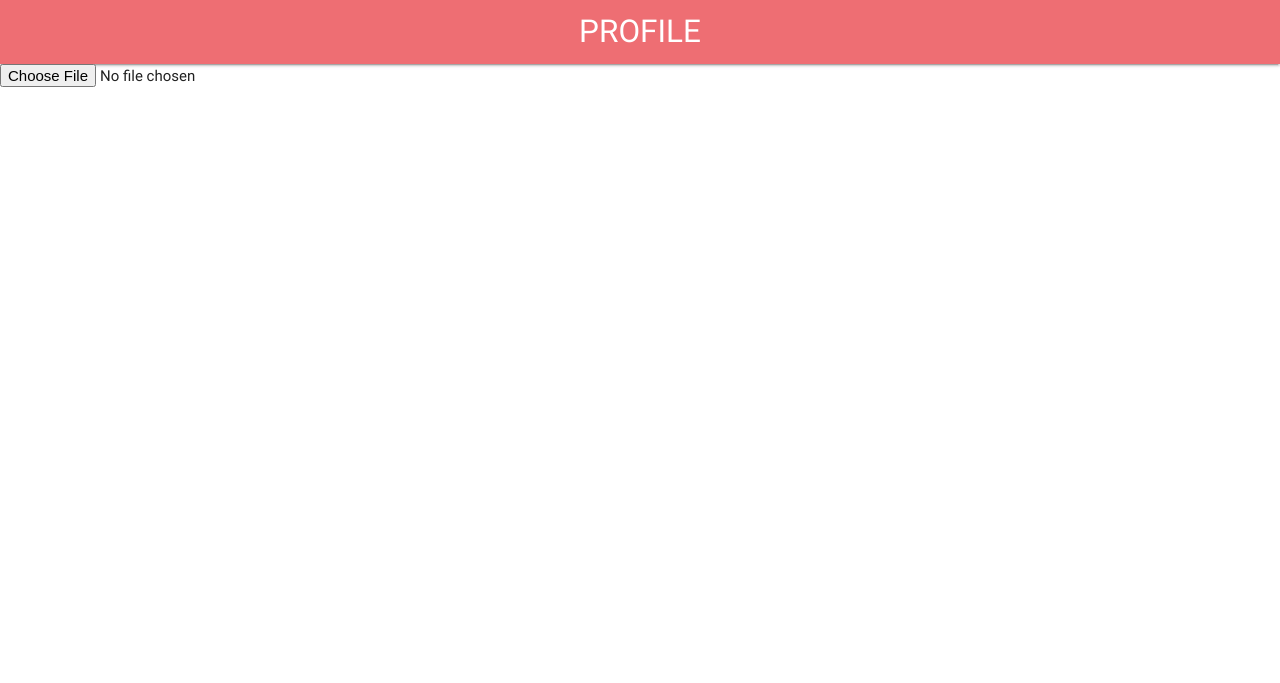
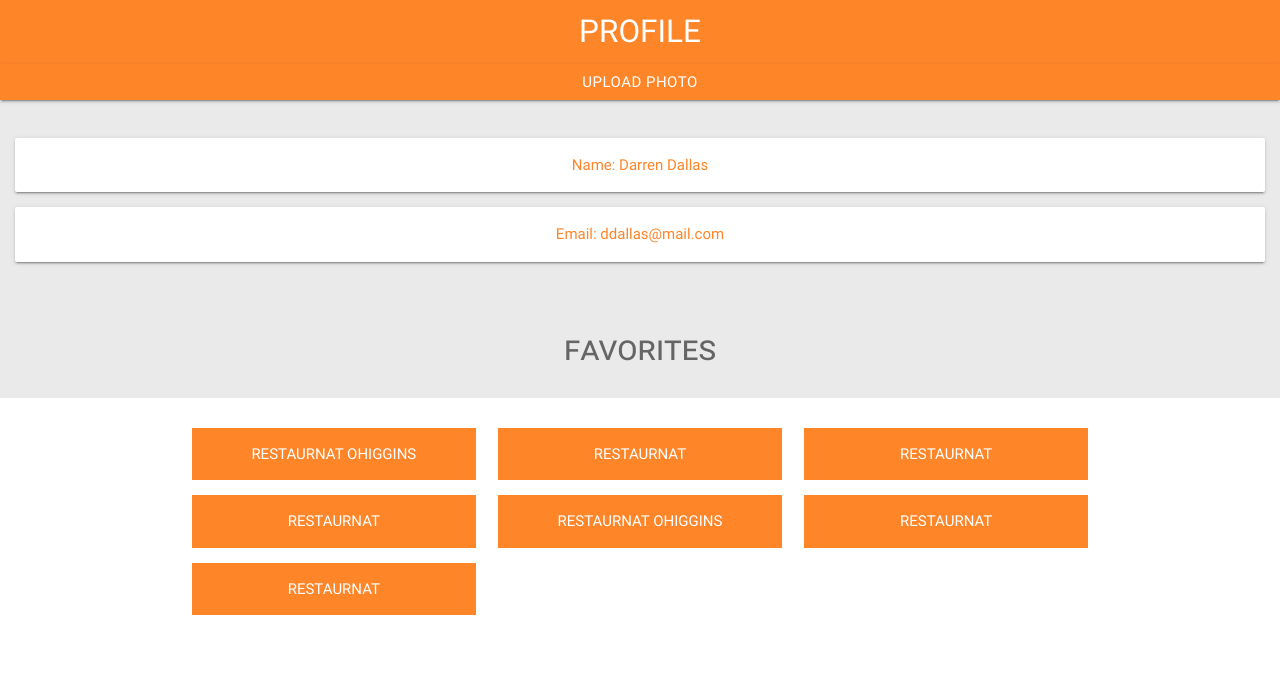
Before and after one commit to M2B0C17-zz/teasty-food, a website: page profile.html in a window 1280 px wide. Drawn offline with nearby package versions, Linux system fonts and the light colour scheme; files that its build step writes are made by us from their sources.

```diff
--- a/assets/sass/_profile.scss
+++ b/assets/sass/_profile.scss
@@ -1,10 +1,69 @@
+nav {
+    background-color: $color-primary;
+}
 #list {
     clear: both;
     display: block;
     width: 100%;
+    max-height: 300px;
+    overflow: hidden;
+    .prof-pic {
+        width: 100%;
+        height: auto;
+        display: block;
+    }
 }
-.prof-pic {
+.fileContainer {
+    overflow: hidden;
+    position: relative;
     width: 100%;
-    height: auto;
-    display: block;
+    background-color: $color-primary;
+    border-radius: 0;
+    &:hover,
+    &:focus,
+    &:active {
+        background-color: $color-primary-dark;
+    }
+    [type=file] {
+        cursor: inherit;
+        display: block;
+        font-size: 999px;
+        filter: alpha(opacity=0);
+        min-height: 100%;
+        min-width: 100%;
+        opacity: 0;
+        position: absolute;
+        right: 0;
+        text-align: right;
+        top: 0;
+    }
 }
+.data {
+    background-color: $color-grey;
+    padding: 2em 1em;
+    text-align: center;
+    .card {
+        text-align: center;
+        padding: 1px;
+        color: $color-primary;
+    }
+    h4 {
+        text-transform: lowercase;
+        font-variant: small-caps;
+        color: $color-grey-dark;
+         margin: 2em 0 0;
+    }
+}
+.favs {
+    padding: 2em 0;
+    .s4 {
+        margin-bottom: 1em;
+        .content {
+            background-color: $color-primary;
+            color: #fff;
+            text-align: center;
+            padding: 1em .5em;
+            text-transform: uppercase;
+        }
+    }
+}
--- a/assets/sass/_variables.scss
+++ b/assets/sass/_variables.scss
@@ -0,0 +1,4 @@
+$color-primary: #FF8529;
+$color-primary-dark: #DE6304;
+$color-grey: #EAEAEA;
+$color-grey-dark:#656565;
--- a/assets/sass/main.scss
+++ b/assets/sass/main.scss
@@ -1 +1,2 @@
+@import "_variables.scss";
 @import "_profile.scss";
--- a/profile.html
+++ b/profile.html
@@ -14,9 +14,61 @@
 </nav>
 <section class="photo">
 	<output id="list"></output>
-	<input type="file" id="files" name="files" />
+	<label class="btn waves-effect waves-light fileContainer">
+	    Upload photo
+	    <input type="file" id="files" name="files"/>
+	</label>
 </section>
-
+<section class="data">
+	<div class="card">
+		<p>Name: <span id="name">Darren Dallas</span></p>
+	</div>
+	<div class="card">
+		<p>Email: <span id="email">ddallas@mail.com</span></p>
+	</div>
+	<h4>Favorites</h4>
+</section>
+<section class="favs">
+	<div id="fav-list" class="container">
+		<div class="row">
+			<div class="col s4">
+				<div class="content">
+					Restaurnat OHiggins
+				</div>
+			</div>
+			<div class="col s4">
+				<div class="content">
+					Restaurnat
+				</div>
+			</div>
+			<div class="col s4">
+				<div class="content">
+					Restaurnat
+				</div>
+			</div>
+			<div class="col s4">
+				<div class="content">
+					Restaurnat
+				</div>
+			</div>
+			<div class="col s4">
+				<div class="content">
+					Restaurnat OHiggins
+				</div>
+			</div>
+			<div class="col s4">
+				<div class="content">
+					Restaurnat
+				</div>
+			</div>
+			<div class="col s4">
+				<div class="content">
+					Restaurnat
+				</div>
+			</div>
+		</div>
+	</div>
+</section>
 <script type="text/javascript" src="dist/js/script.js"></script>
 </body>
 </html>
```
Also changed, not shown: assets/js/profile.js (+2 -8 lines), dist/css/style.min.css, dist/fonts/roboto/Roboto-Bold.woff (added), dist/fonts/roboto/Roboto-Bold.woff2 (added), dist/fonts/roboto/Roboto-Light.woff (added), dist/fonts/roboto/Roboto-Light.woff2 (added), dist/fonts/roboto/Roboto-Medium.woff (added), dist/fonts/roboto/Roboto-Medium.woff2 (added), dist/fonts/roboto/Roboto-Regular.woff (added), dist/fonts/roboto/Roboto-Regular.woff2 (added), dist/fonts/roboto/Roboto-Thin.woff (added), dist/fonts/roboto/Roboto-Thin.woff2 (added), dist/js/script.js.
